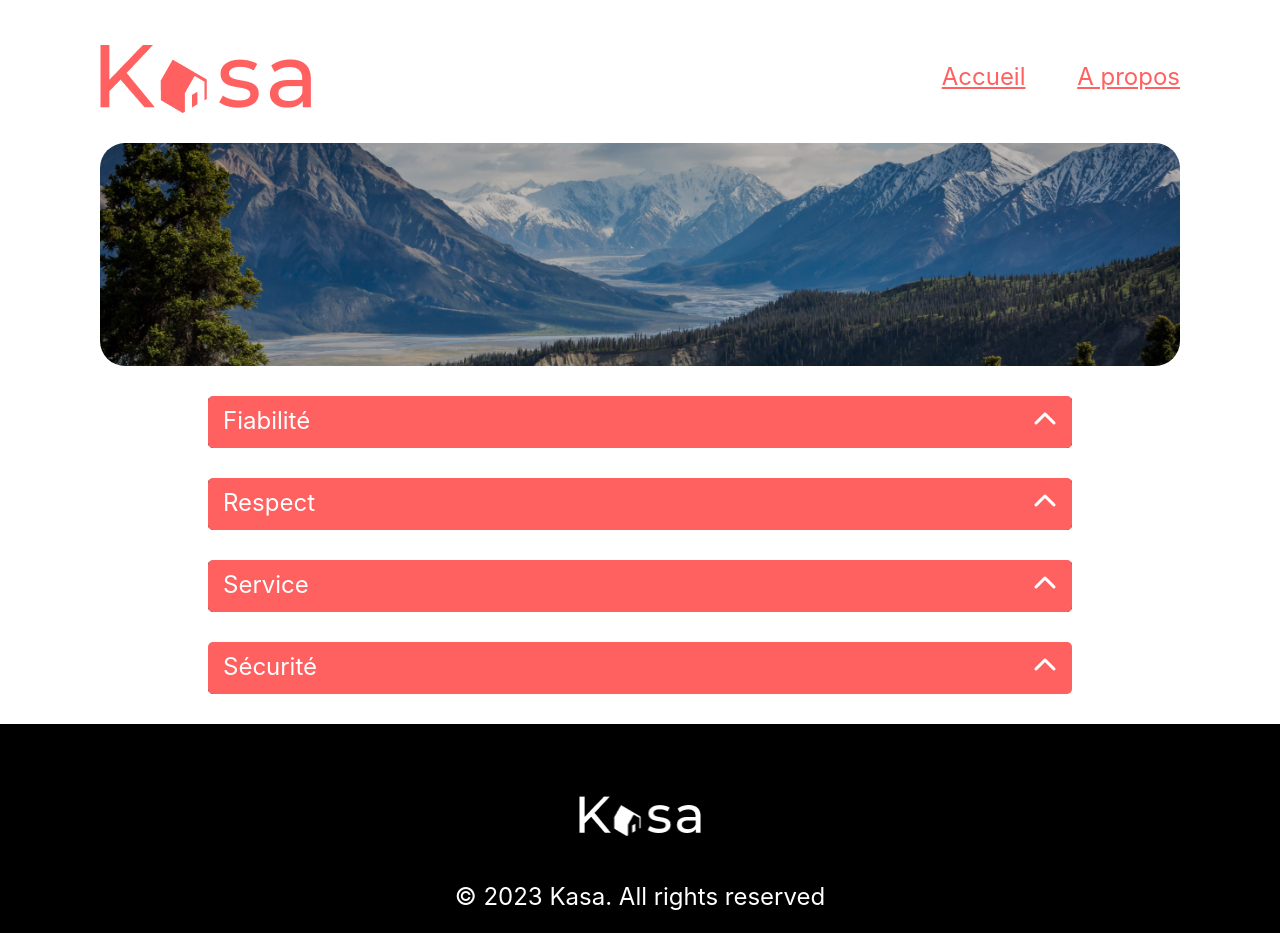
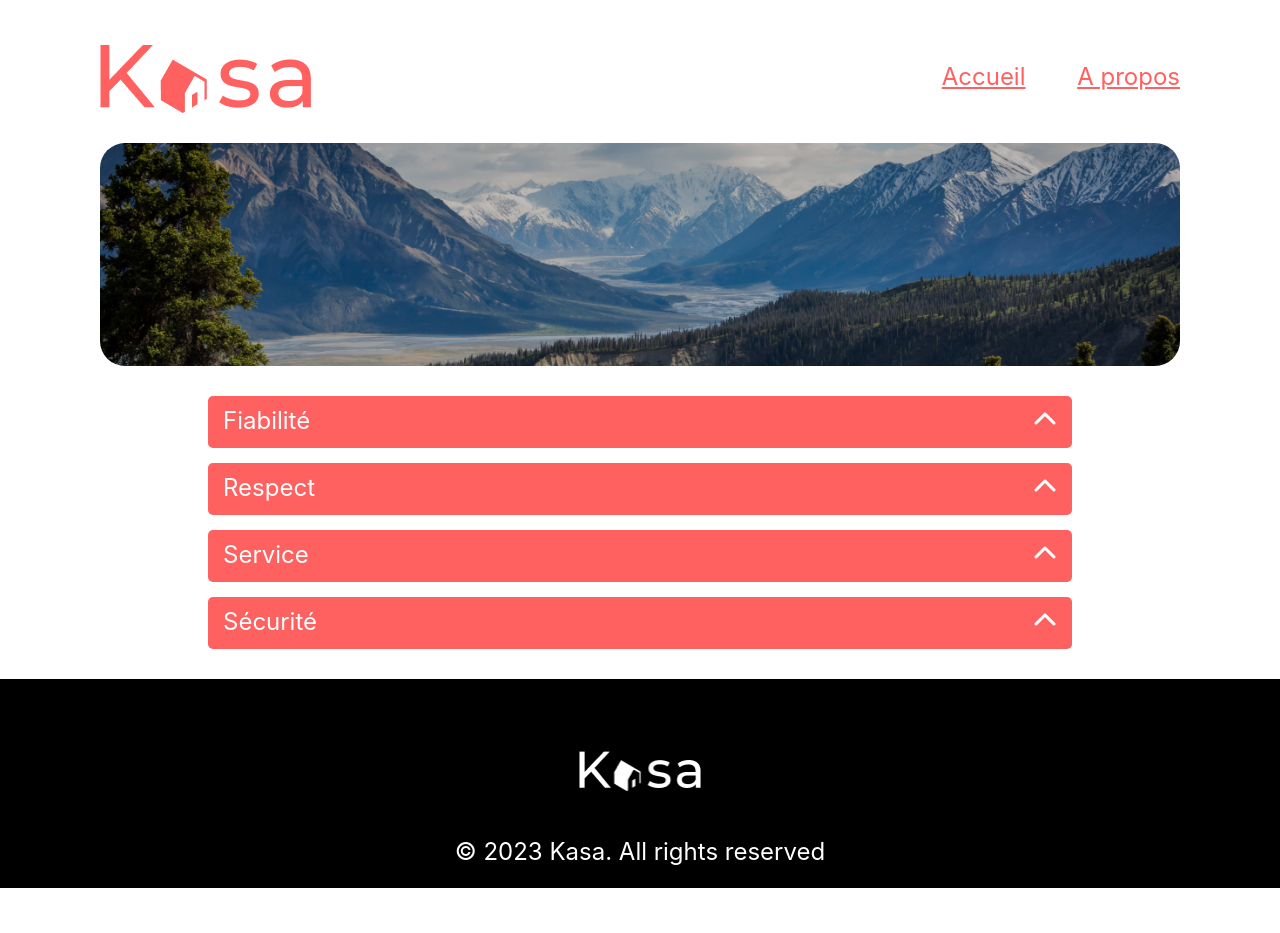
Before and after one commit to AvirKarakitsos/OC_project6_react, a React (Create React App) app: page /about in a window 1280 px wide. After the commit the page ends 888 px from the top, so only its background shows below. Built offline with nearby package versions, Linux system fonts and the light colour scheme.

Commit message:
feat: collapse animation

```diff
--- a/src/Components/About/Collapse.js
+++ b/src/Components/About/Collapse.js
@@ -23,16 +23,36 @@ function Collapse() {
             content: "La sécurité est la priorité de Kasa."
         }
     ]
+    function handleShow(id) {
+        let arrow = document.querySelector(`.arrow${id}`)
+        let content = document.querySelector(`.content${id}`)
+
+        arrow.classList.toggle("rotate")
+
+        if (arrow.classList.contains("rotate")) {
+            arrow.style.transform = "rotate(-180deg)"
+            arrow.style.transition = "transform 1000ms"
+            content.style.transform = "translateY(0)"
+            content.style.height = "80px"
+            content.style.transition = "all 1000ms"
+        } else {
+            arrow.style.transform = "rotate(0deg)"
+            arrow.style.transition = "transform 1000ms"
+            content.style.transform = "translateY(-52px)"
+            content.style.height = "0"
+            content.style.transition = "all 1000ms"
+        }
+    }
 
     return (
         table.map(inputValue => {
             return (
-                <div key={inputValue.id} className={styles.collapse__bar}>
+                <div key={inputValue.id} className={"bar"+inputValue.id+" "+styles.collapse__bar}>
                     <div className={styles.collapse__bar__title}>
                         <p>{inputValue.title}</p>
-                        <span><i className="fa-solid fa-chevron-up"></i></span>
+                        <span><i className={"arrow"+inputValue.id+" fa-solid fa-chevron-up"} onClick={() => handleShow(inputValue.id)}></i></span>
                     </div>
-                    <div className={styles.collapse__bar__content}>
+                    <div className={"content"+inputValue.id+" "+styles.collapse__bar__content}>
                         <p>{inputValue.content}</p>
                     </div>
                 </div>
--- a/src/assets/styles/About.module.scss
+++ b/src/assets/styles/About.module.scss
@@ -20,30 +20,31 @@ $color-background: #F6F6F6;
         display: flex;
         flex-direction: column;
         align-items: center;
-        row-gap: 30px;
+        row-gap: 15px;
         &__bar {
-            height: 52px;
             width: 80%;
             overflow: hidden;
-            position: relative;
-            background-color: #FF6060;
             border-radius: 5px;
             &__title {
+                height: 52px;
                 padding: 10px 15px;
+
                 display: flex;
                 justify-content: space-between;
                 font-size: 24px;
                 color: #fff;
+                background-color: $color;
             }
             &__content {
-                padding: 10px;
-                position: absolute;
-                bottom: 0;
-                overflow: hidden;
+                height: 0;
+                position: relative;
                 color: $color;
+                transform: translateY(-52px);
                 background-color: $color-background;
-                border: 1px solid #000;
                 z-index: -1;
+                & p {
+                    padding: 10px;
+                }
             }
         }
     }
```
